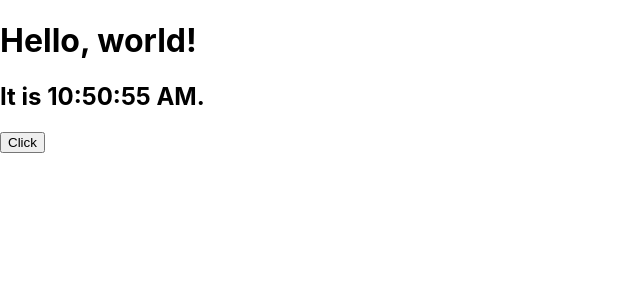
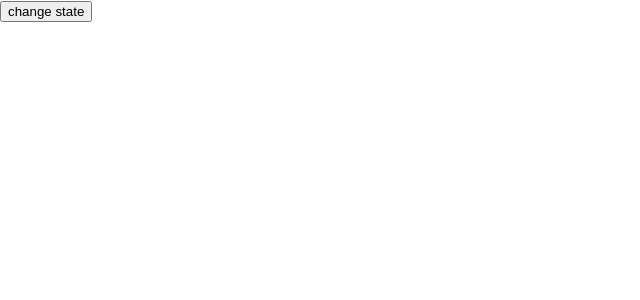
Before and after one commit to MahdiSohaily/MahdiSohaily.github.io, a React (Create React App) app: page / in a window 1280 px wide. Shown: the top 300 px of the page, without its empty margins (0-640 px from the left). Built offline with nearby package versions, Linux system fonts and the light colour scheme.

Commit message:
Add state to check conditional rendering

```diff
--- a/src/App.js
+++ b/src/App.js
@@ -1,21 +1,20 @@
 import React, { Component } from 'react';
+import Message from './components/Message';
+import Button from './components/Button';
 import './styles/App.css';
-import Clock from './components/Clock';
-import EventHandler from './components/EventHandler';
 
 class App extends Component {
-  constructor(props) {
-    super(props);
-    this.state = {
-      isLogin: false,
-    };
+  state = { date: new Date() };
+
+  changeCondition() {
+    console.log(this.state.date);
   }
 
   render() {
     return (
       <>
-        <Clock />
-        <EventHandler data="practice" />
+        {this.state.isLogin && <Message />}
+        <Button title="change state" handleState={this.changeCondition} />
       </>
     );
   }
--- /dev/null
+++ b/src/components/Button.jsx
@@ -0,0 +1,9 @@
+import React from 'react';
+
+export default function Button(props) {
+  return (
+    <button type="button" onClick={props.handleState}>
+      {props.title}
+    </button>
+  );
+}
--- a/src/components/Clock.js
+++ /dev/null
@@ -1,33 +0,0 @@
-import React from 'react';
-
-class Clock extends React.Component {
-  constructor(props) {
-    super(props);
-    this.state = { date: new Date() };
-  }
-
-  componentDidMount() {
-    this.timerID = setInterval(() => this.tick(), 1000);
-  }
-
-  componentWillUnmount() {
-    clearInterval(this.timerID);
-  }
-
-  tick() {
-    this.setState({ date: new Date() });
-  }
-
-  render() {
-    return (
-      <div>
-        <div>
-          <h1>Hello, world!</h1>
-          <h2>It is {this.state.date.toLocaleTimeString()}.</h2>
-        </div>
-      </div>
-    );
-  }
-}
-
-export default Clock;
--- a/src/components/EventHandler.js
+++ /dev/null
@@ -1,23 +0,0 @@
-import React from 'react';
-
-class EventHandler extends React.Component {
-  constructor(props) {
-    super(props);
-    this.state = { state: 'active' };
-  }
-
-  static getDerivedStateFromProps(props, state) {
-
-  }
-
-  static getD
-  render() {
-    return <button onClick={this.alertMessage}>Click</button>;
-  }
-
-  alertMessage() {
-    alert('Clicked');
-  }
-}
-
-export default EventHandler;
--- /dev/null
+++ b/src/components/Message.jsx
@@ -0,0 +1,7 @@
+import React from 'react'
+
+export default function Message() {
+  return (
+    <div>Message</div>
+  )
+}
```
